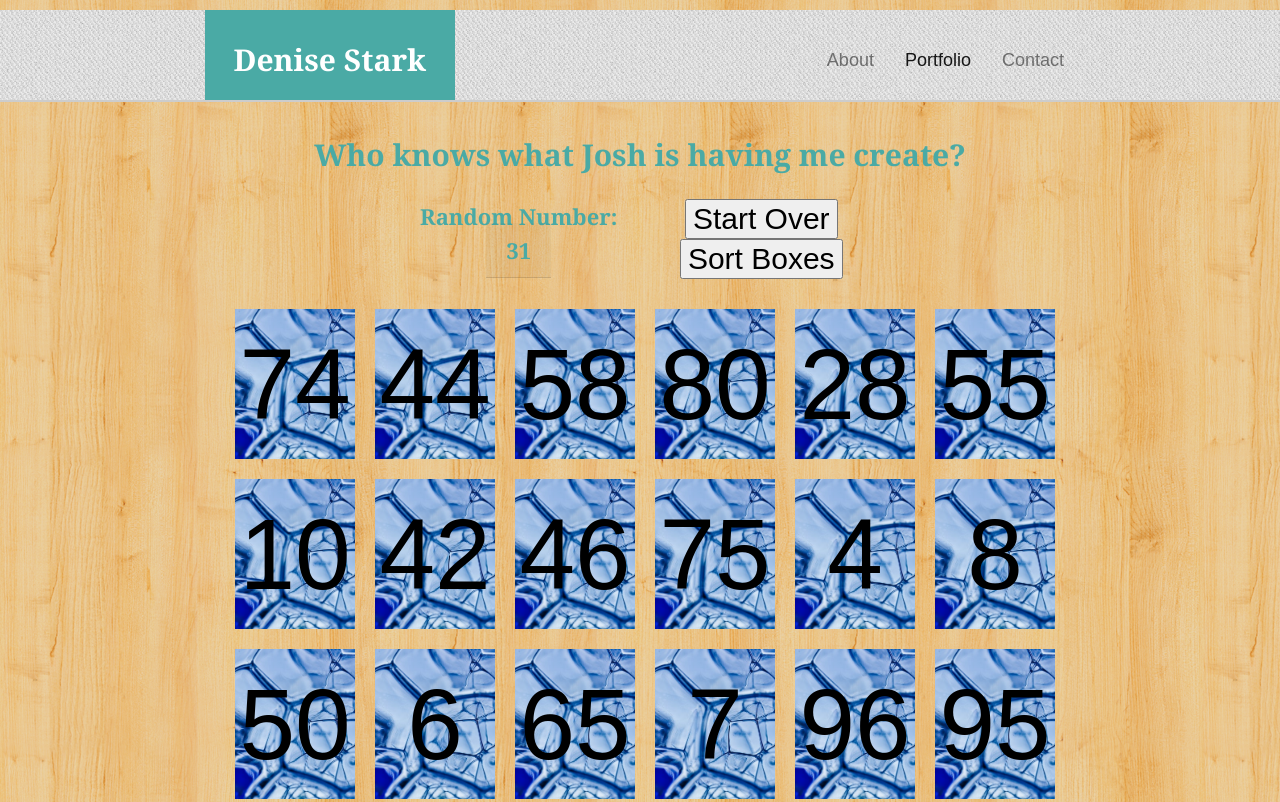
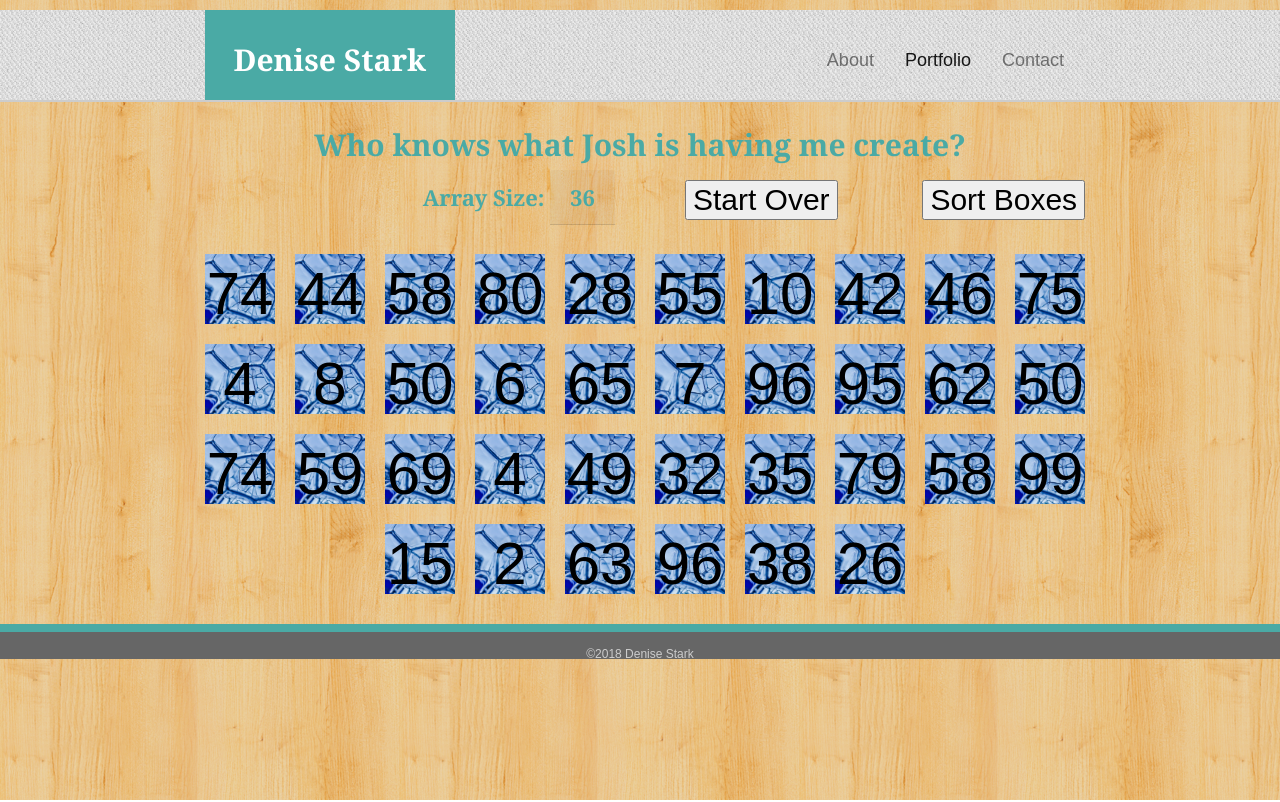
Before and after one commit to dstark88/-1-project, a plain HTML site: page index.html in a window 1280 px wide. Shown: the top 802 px of the page. Drawn offline with nearby package versions, Linux system fonts and the light colour scheme.

Commit message:
making fancy

```diff
--- a/assets/css/style.css
+++ b/assets/css/style.css
@@ -42,7 +42,7 @@ body {
   h1 {
     /* padding-bottom: 5px; */
     font-size: 30px;
-    line-height: 49px;
+    line-height: 30px;
     /* border-bottom: 3px solid #dddddd; */
   }
 
--- a/assets/javascript/app.js
+++ b/assets/javascript/app.js
@@ -1,4 +1,4 @@
-randomNum = Math.floor(Math.random() * (50 - 10)) + 10;
+randomNum = Math.floor(Math.random() * (50 - 21)) + 21;
 $(".randomNum").text(randomNum);
 
 var boxArray = [];
@@ -14,13 +14,13 @@ function createBox() {
 
         boxBtn.css({
             "background-image": "url('./assets/images/blueBubbles.jpg')",
-            "width": "120px",
-            "height": "150px",
+            "width": "70px",
+            "height": "70px",
             "display": "inline-block",
             "background-size": "cover",
             "margin": "10px",
-            "line-height": "150px",
-            "font-size": "100px"
+            "line-height": "80px",
+            "font-size": "60px"
         });
         console.log("boxArray value and i value: ", boxArray[i], i);
         $(boxBtn).text(boxNum);
@@ -55,13 +55,13 @@ $(".sort").on("click", function(event) {
         $(boxBtn).text(boxArray[i]);
         boxBtn.css({
             "background-image": "url('./assets/images/blueBubbles.jpg')",
-            "width": "120px",
-            "height": "150px",
+            "width": "70px",
+            "height": "70px",
             "display": "inline-block",
             "background-size": "cover",
             "margin": "10px",
-            "line-height": "150px",
-            "font-size": "100px"
+            "line-height": "80px",
+            "font-size": "60px"
         });
         $("#buttons").append(boxBtn);
         console.log("yes we are");
--- a/index.html
+++ b/index.html
@@ -39,13 +39,17 @@
         <div class="row">
             <div class="col-md-3"></div>
             <div class="col-md-3">
-                <h3>Random Number: <span class="card-header randomNum"></span></h3>
+                <h3>Array Size: <span class="card-header randomNum"></span></h3>
             </div>
             <div class="col-md-3">
                 <form id="box-form">
                     <input id="create" type="submit" value="Start Over">
+                </form>
+            </div>
+            <div class="col-md-3">
+                <form>
                     <div id="button" data-sort>
-                        <input id="display" class="sort" type="submit" value="Sort Boxes">
+                        <input class="sort" type="submit" value="Sort Boxes">
                     </div>
                 </form>
             </div>
```
